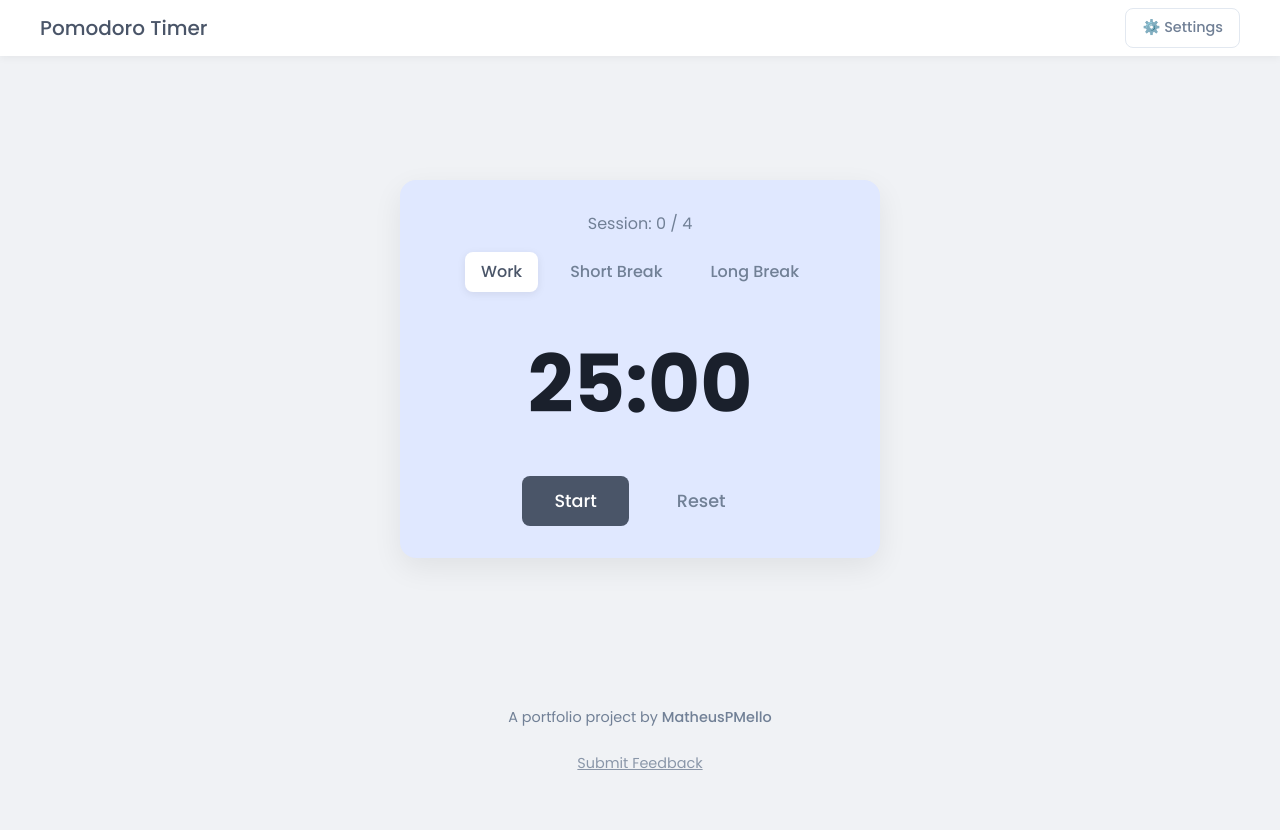
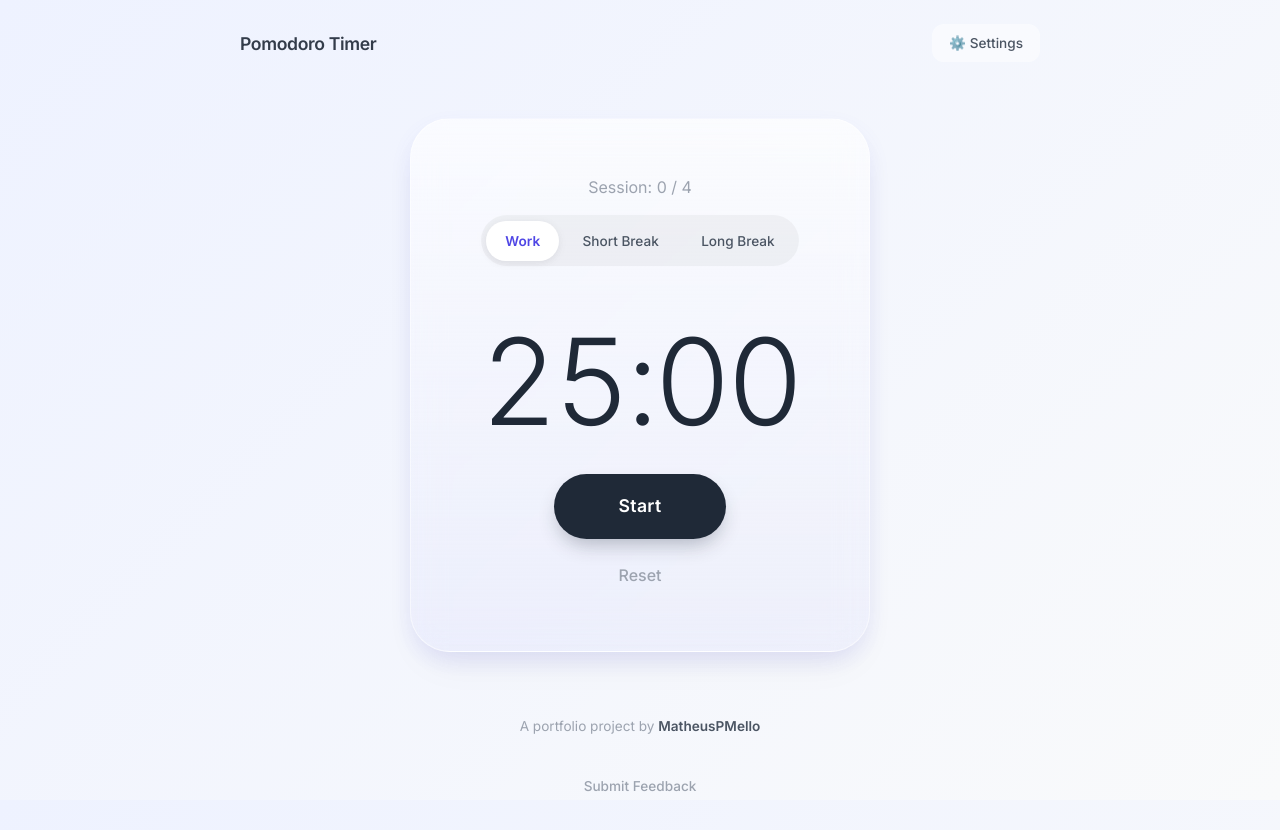
Before and after one commit to MatheusPMello/pomodoro-timer, a React (Vite) app: page / in a window 1280 px wide. Shown: the top 830 px of the page. Before the commit the page ends 800 px from the top, so only its background shows below. Built offline with nearby package versions, Linux system fonts and the light colour scheme.

Commit message:
- improved styles - added clear contrast in buttons

```diff
--- a/src/App.css
+++ b/src/App.css
@@ -5,7 +5,7 @@
  * 1. Variables & Config
  * 2. Global & Layout
  * 3. Header
- * 4. Pomodoro Timer
+ * 4. Pomodoro Timer (Glass Card)
  * 5. Components (Buttons, Inputs)
  * 6. Modals (Settings & Feedback)
  * 7. Footer
@@ -14,41 +14,45 @@
 
 /* 1. VARIABLES & CONFIG
    ============================================= */
-@import url('https://fonts.googleapis.com/css2?family=Poppins:wght@400;500;700&display=swap');
+@import url('https://fonts.googleapis.com/css2?family=Inter:wght@300;400;500;600;700&display=swap');
 
 :root {
   /* Typography */
-  --font-primary: 'Poppins', sans-serif;
+  --font-primary: 'Inter', sans-serif;
 
   /* Base Colors */
-  --color-bg-body: #f0f2f5;
-  --color-bg-surface: #ffffff;
-  --color-text-primary: #1a202c;
-  --color-text-secondary: #4a5568;
-  --color-text-tertiary: #718096;
+  --color-bg-body: #F3F4F6;
+  --color-bg-gradient: linear-gradient(135deg, #EEF2FF 0%, #F9FAFB 100%);
 
-  /* UI Elements (Borders, Shadows) */
-  --color-border: #e2e8f0;
-  --color-shadow-sm: rgba(0, 0, 0, 0.05);
-  --color-shadow-lg: rgba(0, 0, 0, 0.07);
-  --color-overlay: rgba(26, 32, 44, 0.4);
+  --color-text-primary: #1F2937;
+  --color-text-secondary: #4B5563;
+  --color-text-tertiary: #9CA3AF;
 
-  /* Inputs */
-  --color-input-bg: #f7fafc;
-  --color-input-border: #edf2f7;
-  --color-input-focus: #667eea;
+  /* Glassmorphism */
+  --color-glass-bg: rgba(255, 255, 255, 0.65);
+  --color-glass-border: rgba(255, 255, 255, 0.5);
+  --color-surface: #ffffff;
 
-  /* Pomodoro Modes */
-  --color-work-bg: #e0e8ff;
-  --color-short-bg: #e0f8f0;
-  --color-long-bg: #e6e0f8;
+  /* Shadows */
+  --shadow-soft: 0 20px 40px -10px rgba(0, 0, 0, 0.05);
+  --shadow-glow: 0 10px 25px -5px rgba(99, 102, 241, 0.15);
 
-  /* Buttons */
-  --color-btn-start: #4a5568;
-  --color-btn-start-hover: #2d3748;
+  /* Inputs & Elements */
+  --color-input-bg: #F9FAFB;
+  --color-input-border: #E5E7EB;
+  --color-input-focus: #818CF8;
+
+  /* Mode Tints */
+  --color-work-tint: rgba(99, 102, 241, 0.05);
+  --color-short-tint: rgba(16, 185, 129, 0.05);
+  --color-long-tint: rgba(139, 92, 246, 0.05);
+
+  /* Brand Colors */
+  --color-btn-primary: #4F46E5;
+  --color-btn-primary-hover: #4338CA;
 }
 
-/* Global Reset: Ensures padding doesn't increase element width */
+/* Global Reset */
 *, *::before, *::after {
   box-sizing: border-box;
 }
@@ -57,10 +61,13 @@
    ============================================= */
 body {
   font-family: var(--font-primary);
+  background: var(--color-bg-gradient);
   background-color: var(--color-bg-body);
+  background-attachment: fixed;
   color: var(--color-text-primary);
   margin: 0;
   min-height: 100vh;
+  -webkit-font-smoothing: antialiased;
 }
 
 .page-layout {
@@ -71,22 +78,22 @@ body {
 
 .page-content {
   flex-grow: 1;
-  display: grid;
-  place-items: center;
+  display: flex;
+  justify-content: center;
+  align-items: center;
   padding: 2rem;
 }
 
 /* 3. HEADER
    ============================================= */
 .page-header {
-  background-color: var(--color-bg-surface);
-  box-shadow: 0 2px 8px var(--color-shadow-sm);
-  padding: 0.5rem 2rem;
+  background-color: transparent;
+  padding: 1.5rem 2rem;
   width: 100%;
 }
 
 .header-content {
-  max-width: 1200px;
+  max-width: 800px;
   margin: 0 auto;
   display: flex;
   justify-content: space-between;
@@ -94,245 +101,295 @@ body {
 }
 
 .header-content h2 {
-  font-size: 1.25rem;
+  font-size: 1.1rem;
+  font-weight: 600;
+  color: var(--color-text-primary);
+  letter-spacing: -0.02em;
+  margin: 0;
+  opacity: 0.9;
+}
+
+/* 4. POMODORO TIMER (GLASS CARD)
+   ============================================= */
+.pomodoro-container {
+  background: var(--color-glass-bg);
+  backdrop-filter: blur(16px);
+  -webkit-backdrop-filter: blur(16px);
+  border: 1px solid var(--color-glass-border);
+
+  padding: 3.5rem 3rem;
+  border-radius: 40px;
+  box-shadow: var(--shadow-soft), var(--shadow-glow);
+
+  width: 100%;
+  max-width: 460px;
+  text-align: center;
+  transition: all 0.4s ease;
+  position: relative;
+  overflow: hidden;
+  z-index: 1;
+}
+
+/* Dynamic Backgrounds */
+.pomodoro-container.work { background: linear-gradient(180deg, var(--color-glass-bg) 0%, var(--color-work-tint) 100%); }
+.pomodoro-container.shortBreak { background: linear-gradient(180deg, var(--color-glass-bg) 0%, var(--color-short-tint) 100%); }
+.pomodoro-container.longBreak { background: linear-gradient(180deg, var(--color-glass-bg) 0%, var(--color-long-tint) 100%); }
+
+.timer {
+  font-size: 7.5rem;
+  font-weight: 200;
+  color: var(--color-text-primary);
+  line-height: 1;
+  margin: 2rem 0;
+  letter-spacing: -0.04em;
+  font-variant-numeric: tabular-nums;
+}
+
+.mode-tabs {
+  display: inline-flex;
+  background-color: rgba(0, 0, 0, 0.04);
+  padding: 0.35rem;
+  border-radius: 99px;
+  margin-bottom: 1.5rem;
+  gap: 0.25rem;
+}
+
+/* 5. COMPONENTS & BUTTONS
+   ============================================= */
+/* Inside the Main Timer: Stack vertically */
+.pomodoro-container .action-buttons {
+  display: flex;
+  flex-direction: column;
+  align-items: center;
+  gap: 1rem;
+  margin-top: 1rem;
+}
+
+/* Inside Modals: Keep horizontal (Row) */
+.settings-content .action-buttons {
+  display: flex;
+  flex-direction: row;
+  gap: 1rem;
+  width: 100%;
+}
+
+/* Button Styles */
+.mode-button {
+  font-family: var(--font-primary);
+  background: transparent;
+  border: none;
+  cursor: pointer;
+  padding: 0.6rem 1.2rem;
+  border-radius: 99px;
+  font-size: 0.85rem;
   font-weight: 500;
   color: var(--color-text-secondary);
-  margin: 0; /* Reset default browser margin */
-}
-
-/* 4. POMODORO TIMER
-   ============================================= */
-.pomodoro-container {
-  background-color: var(--color-bg-surface);
-  padding: 2rem 3rem;
-  border-radius: 16px;
-  box-shadow: 0 10px 30px var(--color-shadow-lg);
-  width: 100%;
-  max-width: 480px;
-  transition: background-color 0.5s ease;
-}
-
-/* Mode Variations */
-.pomodoro-container.work { background-color: var(--color-work-bg); }
-.pomodoro-container.shortBreak { background-color: var(--color-short-bg); }
-.pomodoro-container.longBreak { background-color: var(--color-long-bg); }
-
-.timer {
-  font-size: 5rem;
-  font-weight: 700;
-  color: var(--color-text-primary);
-  text-align: center;
-  margin: 1rem 0;
-}
-
-/* Control Groups */
-.mode-tabs,
-.action-buttons {
-  display: flex;
-  justify-content: center;
-  gap: 1rem;
-}
-
-.mode-tabs { margin-bottom: 2rem; }
-.action-buttons { margin-top: 2rem; }
-
-/* 5. COMPONENTS (Buttons & Inputs)
-   ============================================= */
-
-/* Shared Button Styles */
-.mode-button,
-.action-button,
-.settings-button,
-.feedback-button {
-  font-family: var(--font-primary);
-  border: none;
-  cursor: pointer;
-  transition: all 0.2s ease;
-}
-
-/* Mode Toggle Buttons */
-.mode-button {
-  background-color: transparent;
-  padding: 0.5rem 1rem;
-  border-radius: 8px;
-  font-weight: 500;
-  font-size: 1rem;
-  color: var(--color-text-tertiary);
+  transition: all 0.3s ease;
 }
 
 .mode-button.active {
-  background-color: var(--color-bg-surface);
-  color: var(--color-text-secondary);
+  background-color: #fff;
+  color: var(--color-btn-primary);
   box-shadow: 0 2px 8px rgba(0, 0, 0, 0.08);
+  font-weight: 600;
 }
 
-/* Main Action Buttons (Start/Reset) */
 .action-button {
-  border-radius: 8px;
-  padding: 0.75rem 2rem;
+  font-family: var(--font-primary);
+  cursor: pointer;
+  border: none;
+  transition: transform 0.2s ease, box-shadow 0.2s ease;
+  font-size: 1rem;
   font-weight: 500;
-  font-size: 1.1rem;
+  border-radius: 99px;
 }
 
 .start-button {
-  background-color: var(--color-btn-start);
-  color: var(--color-bg-surface);
+  background: var(--color-text-primary);
+  color: white;
+  padding: 1.2rem 4rem;
+  font-size: 1.1rem;
+  font-weight: 600;
+  letter-spacing: 0.02em;
+  box-shadow: 0 10px 20px -5px rgba(31, 41, 55, 0.3);
 }
 
 .start-button:hover {
-  background-color: var(--color-btn-start-hover);
+  transform: translateY(-2px);
+  background: black;
 }
 
 .reset-button {
-  background-color: transparent;
+  background: transparent;
   color: var(--color-text-tertiary);
+  padding: 0.5rem 1rem;
 }
 
 .reset-button:hover {
-  background-color: var(--color-border);
   color: var(--color-text-secondary);
+  background-color: rgba(0,0,0,0.03);
 }
 
-/* Settings Trigger Button */
 .settings-button {
-  background: transparent;
-  border: 1px solid var(--color-border);
-  color: var(--color-text-tertiary);
+  background: rgba(255, 255, 255, 0.5);
+  border: 1px solid transparent;
+  color: var(--color-text-secondary);
   padding: 0.5rem 1rem;
-  border-radius: 8px;
-  font-size: 0.9rem;
+  border-radius: 12px;
+  font-size: 0.85rem;
   font-weight: 500;
   display: flex;
   align-items: center;
   gap: 0.5rem;
+  cursor: pointer;
+  transition: background 0.2s;
 }
 
 .settings-button:hover {
-  background-color: var(--color-input-bg);
-  color: var(--color-text-secondary);
-  border-color: #cbd5e0;
+  background: rgba(255, 255, 255, 0.8);
+  box-shadow: 0 2px 5px rgba(0,0,0,0.05);
+}
+
+.feedback-button {
+  background: transparent;
+  border: none;
+  color: var(--color-text-tertiary);
+  font-size: 0.85rem;
+  text-decoration: none;
+  cursor: pointer;
+  padding: 0.5rem;
+  margin-top: 1rem;
+  font-weight: 500;
+  transition: color 0.2s;
+}
+
+.feedback-button:hover {
+  color: var(--color-text-primary);
+  text-decoration: underline;
 }
 
 /* 6. MODALS (Settings & Feedback)
    ============================================= */
-
-/* Modal Container/Background */
 .feedback-modal {
   position: fixed;
   top: 0;
   left: 0;
   width: 100%;
   height: 100%;
-  background-color: var(--color-overlay);
-  backdrop-filter: blur(4px);
+  /* Darker overlay */
+  background-color: rgba(255, 255, 255, 0.85);
+  backdrop-filter: blur(8px);
+  -webkit-backdrop-filter: blur(8px);
   display: grid;
   place-items: center;
-  z-index: 1000;
+  z-index: 9999;
   animation: fadeIn 0.2s ease-out;
 }
 
-/* Unified Card Styles for Settings Content AND Feedback Form */
-.settings-content,
-.feedback-modal form {
-  background: var(--color-bg-surface);
-  padding: 2rem;
-  border-radius: 16px;
+/* Unified Card Styles */
+.settings-content {
+  background-color: #ffffff !important; /* Ensure opacity */
+  padding: 2.5rem;
+  border-radius: 24px;
   width: 90%;
-  max-width: 400px;
-  box-shadow: 0 20px 25px -5px rgba(0, 0, 0, 0.1);
-  animation: slideUp 0.3s ease-out;
+  max-width: 420px;
+  border: 1px solid rgba(0,0,0,0.05);
+  box-shadow: 0 25px 50px -12px rgba(0, 0, 0, 0.25);
+  animation: slideUp 0.3s cubic-bezier(0.16, 1, 0.3, 1);
+  display: flex;
+  flex-direction: column;
+  align-items: center;
+  position: relative;
+  z-index: 10000;
 }
 
-.settings-content h3,
-.feedback-modal h3 {
+.settings-content h3 {
+  font-size: 1.25rem;
+  font-weight: 600;
+  color: var(--color-text-primary);
+  text-align: center;
+  margin-bottom: 1.5rem;
   margin-top: 0;
-  margin-bottom: 1.5rem;
-  color: var(--color-btn-start-hover);
-  font-weight: 600;
-  text-align: center;
 }
 
-/* Inputs & Labels */
 .settings-group {
+  width: 100%;
   margin-bottom: 1.25rem;
   text-align: left;
 }
 
 .settings-group label {
+  font-size: 0.85rem;
+  color: var(--color-text-secondary);
+  font-weight: 600;
+  margin-bottom: 0.5rem;
   display: block;
-  font-size: 0.9rem;
-  color: var(--color-text-tertiary);
-  margin-bottom: 0.5rem;
-  font-weight: 500;
 }
 
-/* Combined Input Styles */
 .settings-group input,
-.feedback-modal textarea {
+.settings-content textarea {
   width: 100%;
-  padding: 0.75rem;
-  border: 2px solid var(--color-input-border);
-  border-radius: 8px;
+  padding: 0.8rem 1rem;
+  border: 2px solid transparent;
+  background-color: var(--color-input-bg);
+  border-radius: 12px;
+  font-family: var(--font-primary);
   font-size: 1rem;
-  font-family: var(--font-primary);
   color: var(--color-text-primary);
-  background-color: var(--color-input-bg);
   transition: all 0.2s ease;
+  resize: vertical;
+}
+
+.settings-content textarea {
+  min-height: 120px;
+  margin-bottom: 1rem;
 }
 
 .settings-group input:focus,
-.feedback-modal textarea:focus {
+.settings-content textarea:focus {
+  background-color: #fff;
   border-color: var(--color-input-focus);
-  background-color: var(--color-bg-surface);
   outline: none;
+  box-shadow: 0 0 0 4px rgba(129, 140, 248, 0.2);
 }
 
-.feedback-modal textarea {
-  min-height: 120px;
-  resize: vertical;
-  margin-bottom: 1rem;
-}
-
-.feedback-button {
-  background: none;
-  text-decoration: underline;
-  color: var(--color-text-tertiary);
-  font-size: 0.9rem;
-  margin-top: 0.5rem;
-  opacity: 0.8;
-}
-
-.feedback-button:hover {
-  opacity: 1;
-  color: var(--color-text-secondary);
+.settings-content .start-button {
+  padding: 0.8rem 2rem;
+  font-size: 1rem;
+  box-shadow: none;
+  margin: 0;
 }
 
 /* 7. FOOTER
    ============================================= */
 .page-footer {
   text-align: center;
-  padding: 1.5rem;
-  font-size: 0.9rem;
+  padding: 2rem;
+  font-size: 0.85rem;
+  /* FIX: Removed 'opacity: 0.8'. This was making the child modal transparent. */
+  /* Replaced with a lighter text color to simulate the visual effect. */
   color: var(--color-text-tertiary);
+  position: relative;
+  z-index: 10;
 }
 
 .page-footer a {
-  color: var(--color-text-tertiary);
-  font-weight: 500;
+  color: var(--color-text-secondary);
+  font-weight: 600;
   text-decoration: none;
+  transition: color 0.2s;
 }
 
 .page-footer a:hover {
-  text-decoration: underline;
+  color: var(--color-text-primary);
 }
 
-/* Animations */
 @keyframes fadeIn {
   from { opacity: 0; }
   to { opacity: 1; }
 }
 
 @keyframes slideUp {
-  from { transform: translateY(20px); opacity: 0; }
-  to { transform: translateY(0); opacity: 1; }
+  from { transform: translateY(40px) scale(0.95); opacity: 0; }
+  to { transform: translateY(0) scale(1); opacity: 1; }
 }
```
Also changed, not shown: src/App.tsx (+3 -17 lines).
